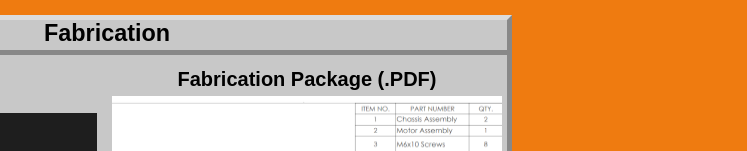
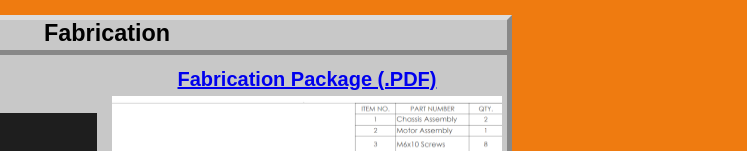
Before and after one commit to Ctru14/Dia-Bot, a plain HTML site: page Website/index.html in a window 1280 px wide. Both pictures are taken after a click on the element "Fabrication". Shown: the part 2263-2414 px from the top of the page, 533-1280 px from the left. Drawn offline with Linux system fonts and the light colour scheme.

Commit message:
Adding hyperlink to fabrication package title

```diff
--- a/Website/index.html
+++ b/Website/index.html
@@ -209,7 +209,9 @@
 					</a>
 				</div>
 				<div class="column2R">
-					<h4 style="margin-top: 5px; margin-bottom: 5px;">Fabrication Package (.PDF)</h4>
+					<a target="_blank" href="./Deliverables/fabricationpackage.pdf">
+						<h4 style="margin-top: 5px; margin-bottom: 5px;">Fabrication Package (.PDF)</h4>
+					</a>
 					<a target="_blank" href="./Deliverables/fabricationpackage.pdf">
 						<img src="./Images/Fabrication.png" style="width: 390px; height: 300px">
 					</a>
```
